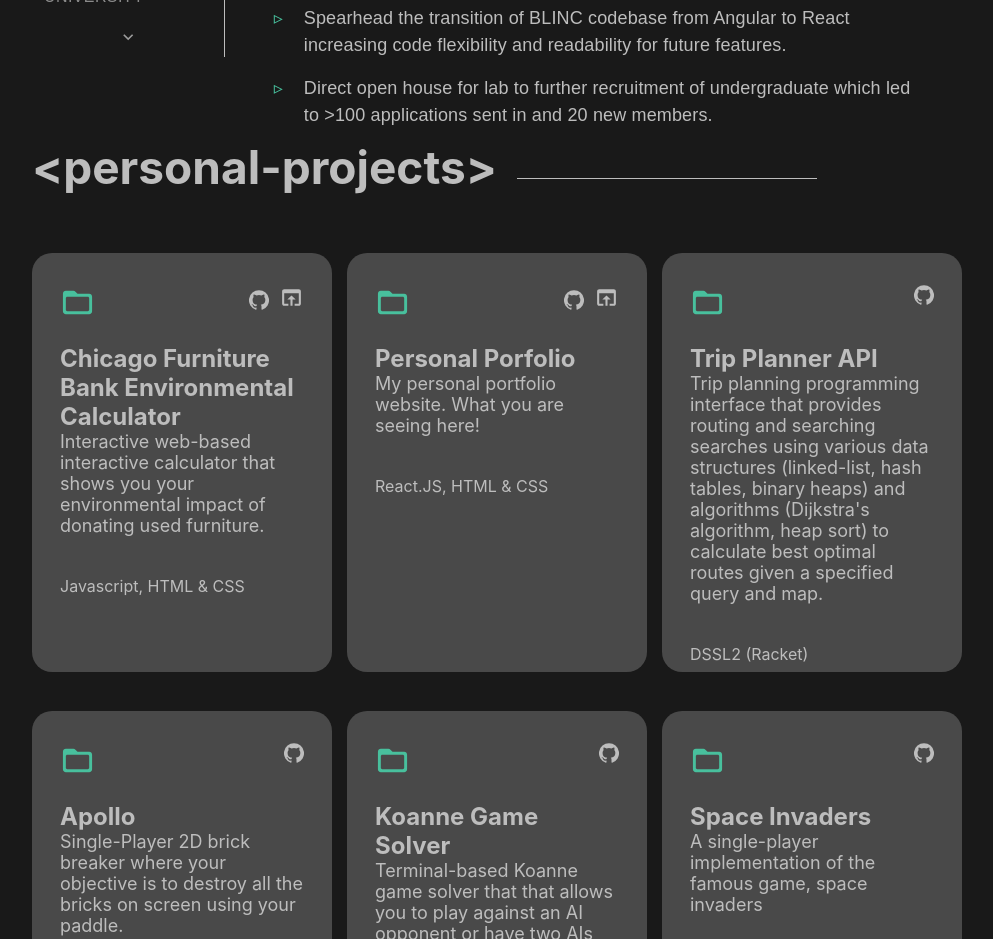
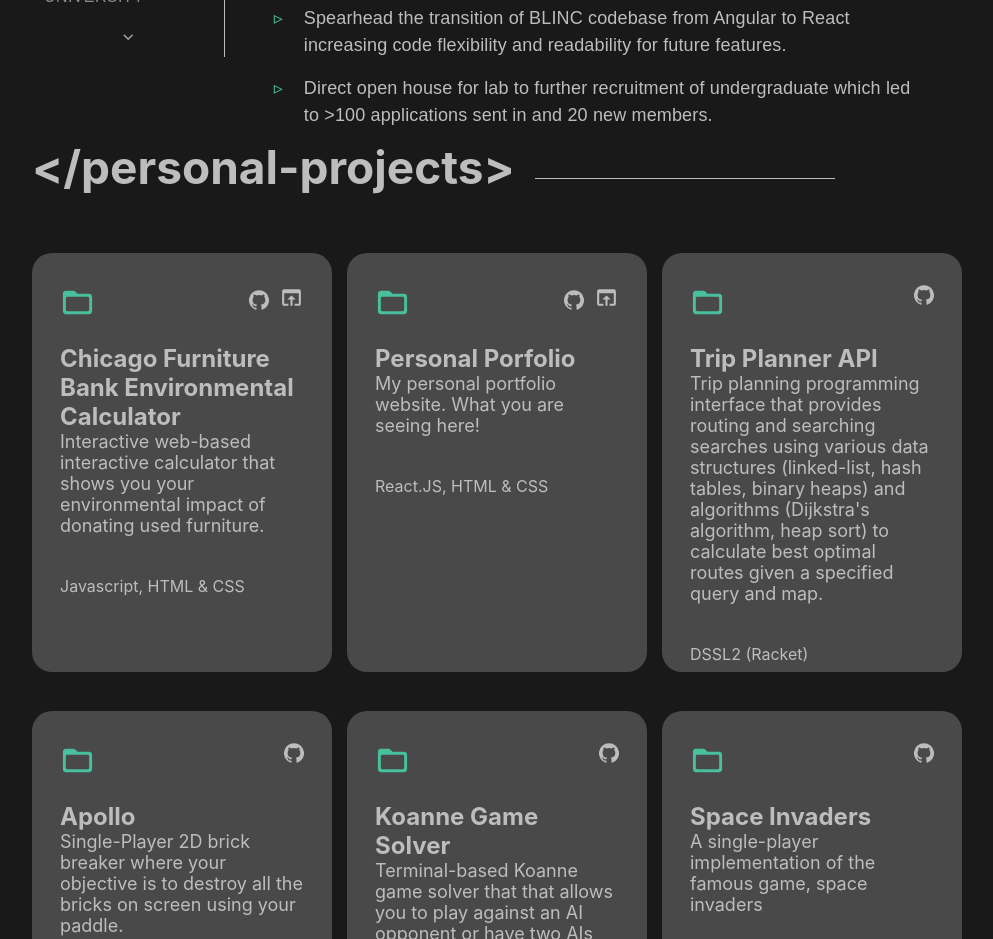
Before and after one commit to ethanpaneraa/Ethan, a React (Create React App) app: page / in a window 1280 px wide. Shown: the part 3220-4159 px from the top of the page, without its empty margins (160-1153 px from the left). Built offline with nearby package versions, Linux system fonts and the light colour scheme.

Commit message:
small typo

```diff
--- a/src/components/softwareProjects.js
+++ b/src/components/softwareProjects.js
@@ -72,7 +72,7 @@ class PersonalProjects extends React.Component {
     return (
         <div id="PersonalProjects">
             <div className="section-header">
-                <span className="section-title">{"<\personal-projects>"}</span>
+                <span className="section-title">{"</personal-projects>"}</span>
             </div>
             <div className="project-container">
                 <ul className="projects-layout">
```
Also changed, not shown: 13 other files (tests, documents, lock files or other folders).
